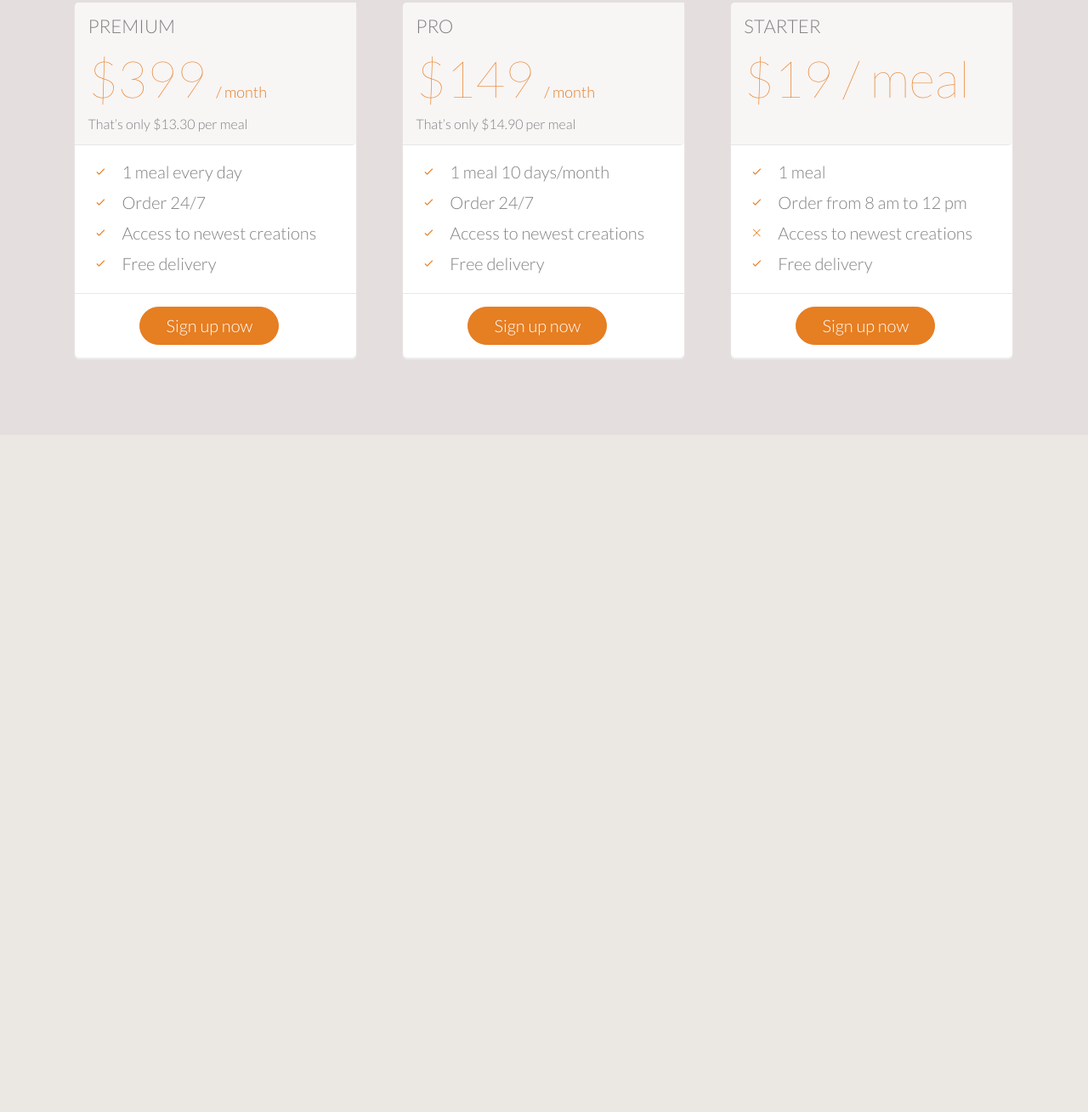
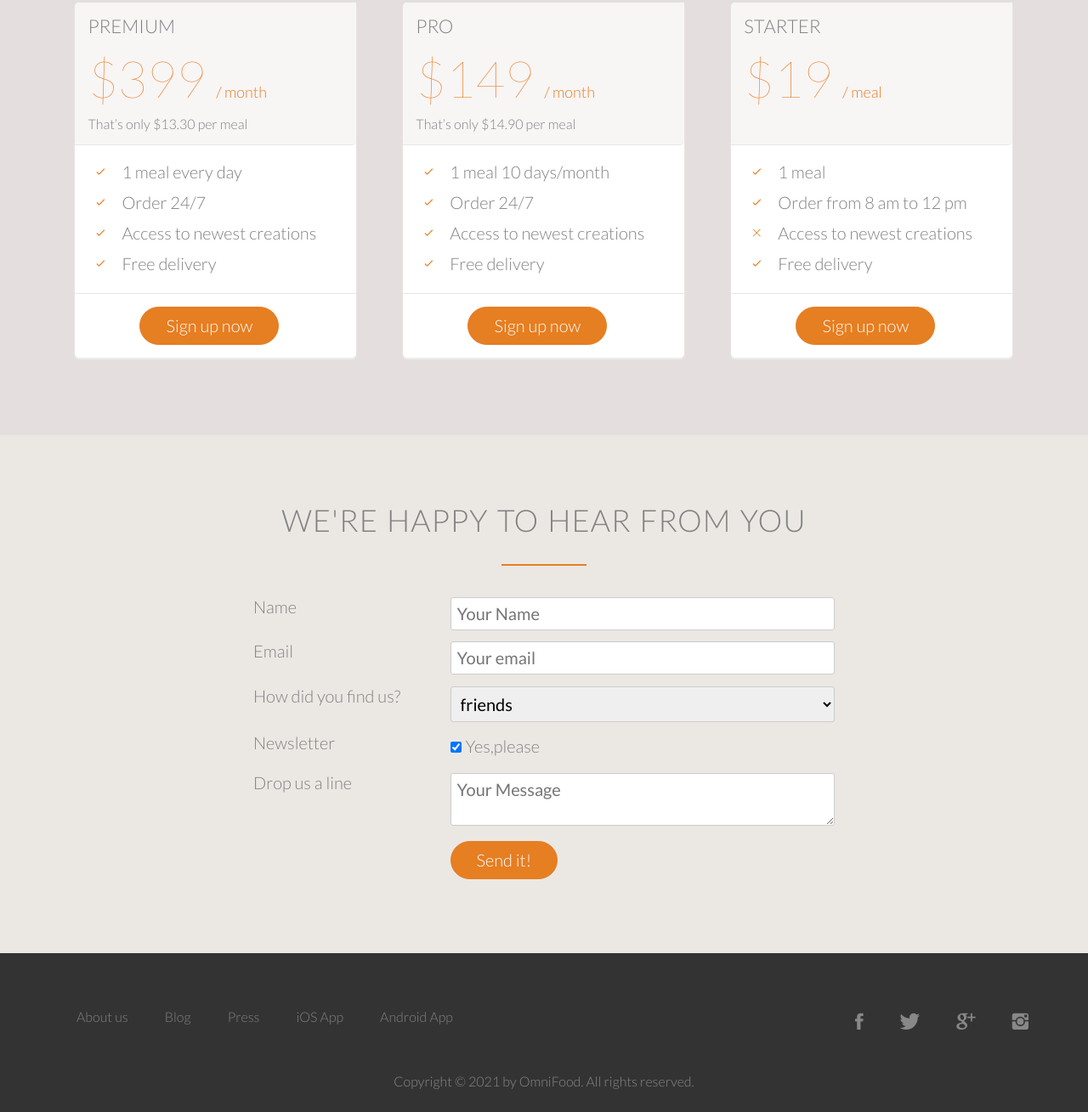
Before and after one commit to Raghavmittal648/omni-food, a plain HTML site: page index.html in a window 1280 px wide. Shown: the part 4124-5433 px from the top of the page at 85% size. Before the commit the page ends 4636 px from the top, so only its background shows below. Drawn offline with Linux system fonts and the light colour scheme; files whose address does not match are found by name.

Commit message:
add form & footer

```diff
--- a/Resources/CSS/style.css
+++ b/Resources/CSS/style.css
@@ -159,7 +159,8 @@ a:active{
                             /* BUTTONS  */
 /* ------------------------------------------------------------------------- */
 .btn:link,
-.btn:visited {
+.btn:visited,
+input[type=submit] {
     display: inline-block;
     padding: 10px 30px;
     font-weight: 300;
@@ -169,7 +170,8 @@ a:active{
 }
 
 .btn-full:link,
-.btn-full:visited {
+.btn-full:visited,
+input[type=submit]{
     background-color: #e67e22;
     color: white;
     border: 1px solid #e67e22;
@@ -183,12 +185,15 @@ a:active{
 }
 
 .btn:hover,
-.btn:active{
+.btn:active,
+input[type=submit]:hover,
+input[type=submit]:active{
     background-color: #cf6d17;
 }
 
 .btn-full:hover,
-.btn-full:active {
+.btn-full:active,
+input[type=submit]{
     border: 1px solid #e67e22;
 }
 
@@ -478,3 +483,127 @@ cite img{
 .plan-box ul li{
     padding: 5px 0;
 }
+
+
+/* ------------------------------------------------------------------------- */
+                               /* FORM  */
+/* ------------------------------------------------------------------------- */
+
+.contect-form{
+    width: 60%;
+    margin: 0 auto;
+}
+
+input[type=text],
+input[type=email],
+select,
+textarea{
+    width: 100%;
+    padding: 7px;
+    border-radius: 3px;
+    border: 1px solid #ccc;
+}
+
+input[type=checkbox] {
+    margin: 10px 5px 10px 0;
+
+}
+
+*:focus {outline: none;}
+
+
+
+/* ------------------------------------------------------------------------- */
+                               /* FOOTER */
+/* ------------------------------------------------------------------------- */
+
+footer {
+    background-color: #333;
+    padding: 35px;
+    font-size: 80%;
+}
+
+.footer-nav{
+    list-style: none;
+    float: left;
+}
+
+.social-links{
+    list-style: none;
+    float: right;
+}
+
+.footer-nav li,
+.social-links li {
+    display: inline-block;
+    margin: 20px;
+}
+
+.footer-nav li:last-child,
+.social-links li:last-child{
+    margin-right: 0;
+}
+
+
+.footer-nav li:link,
+.footer-nav li:visited{
+    text-decoration: none;
+    border: 0;
+    color: #888;
+    transition: color 0.2s;
+}
+
+.ion-social-facebook:link,
+.ion-social-facebook:visited,
+.ion-social-twitter:link,
+.ion-social-twitter:visited,
+.ion-social-googleplus:link,
+.ion-social-googleplus:visited,
+.ion-social-instagram:link,
+.ion-social-instagram:visited{
+    text-decoration: none;
+    border: 0;
+    color: #888;
+    transition: color 0.2s;
+    font-size: 160%;
+}
+
+.footer-nav li:hover,
+.footer-nav li:active{
+    color: #ddd;
+}
+
+
+.ion-social-facebook,
+.ion-social-twitter,
+.ion-social-googleplus,
+.ion-social-instagram{
+    transition: color 0.2s;
+
+}
+
+.ion-social-facebook:hover,
+.ion-social-facebook:active{
+    color: #3b5998;
+}
+
+.ion-social-twitter:hover,
+.ion-social-twitter:active{
+    color: #00aced;
+}
+
+.ion-social-googleplus:hover,
+.ion-social-googleplus:active{
+    color: #dd4b39;
+}
+
+.ion-social-instagram:hover,
+.ion-social-instagram:active{
+    color: #517fa4;
+}
+
+footer p {
+    color: #888;
+    text-align: center;
+    margin-top: 15px;
+}
--- a/index.html
+++ b/index.html
@@ -161,7 +161,6 @@
                     <a href="#">@omnifood_lx</a>
                 </div>
             </div>
-            <div class="row">
             <div class="col span-1-of-4 box">
                 <img src="/Resources/CSS/img/san-francisco.jpg" alt="San Francisco">
                 <h3>San Francisco</h3>
@@ -178,7 +177,6 @@
                     <a href="#">@omnifood_sf</a>
                 </div>
             </div>
-                <div class="row">
             <div class="col span-1-of-4 box">
                 <img src="/Resources/CSS/img/berlin.jpg" alt="Berlin">
                 <h3>Berlin</h3>
@@ -195,7 +193,6 @@
                     <a href="#">@omnifood_berlin</a>
                 </div>
             </div>
-                    <div class="row">
             <div class="col span-1-of-4 box">
                 <img src="/Resources/CSS/img/london.jpg" alt="London">
                 <h3>London</h3>
@@ -291,7 +288,7 @@
                 <div class="plan-box">
                     <div>
                         <h3>Starter</h3>
-                        <p class="plan-price">$19 <sp>/ meal</span></p>
+                        <p class="plan-price">$19 <span>/ meal</span></p>
                         <p class="plan-price-meal">&nbsp;</p>
                     </div>
                     <div>
@@ -308,8 +305,94 @@
                 </div>
             </div>
         </div>
+    </section>
+    <section class="section-form">
+        <div class="row">
+            <h2>We're happy to hear from you</h2>
+        </div>
+        <div class="row">
+            <form method="POST" action="#" class="contect-form">
+                <div class="row">
+                    <div class="col span-1-of-3">
+                        <label for="name">Name</label>
+                    </div>
+                    <div class="col span span-2-of-3">
+                        <input type="text" name="name" id="name" placeholder="Your Name" required>
+                    </div>
+                </div>
+                <div class="row">
+                    <div class="col span-1-of-3">
+                        <label for="email">Email</label>
+                    </div>
+                    <div class="col span span-2-of-3">
+                        <input type="email" name="email" id="email" placeholder="Your email" required>
+                    </div>
+                </div>
+                <div class="row">
+                    <div class="col span-1-of-3">
+                        <label for="find-us">How did you find us?</label>
+                    </div>
+                    <div class="col span span-2-of-3">
+                        <select name="find-us" id="find-us">
+                            <option value="Friends" selected>friends</option>
+                            <option value="search">Search Engine</option>
+                            <option value="ad">Advertisement</option>
+                            <option value="other">other</option>
+                        </select>
+                    </div>
+                </div>
+                <div class="row">
+                    <div class="col span-1-of-3">
+                        <label for="news">Newsletter</label>
+                    </div>
+                    <div class="col span span-2-of-3">
+                        <input type="checkbox" name="news" id="news" checked>Yes,please
+                    </div>
+                </div>
+                <div class="row">
+                    <div class="col span-1-of-3">
+                        <label>Drop us a line</label>
+                    </div>
+                    <div class="col span span-2-of-3">
+                        <textarea name="message" placeholder="Your Message"></textarea>
+                    </div>
+                </div>
+                <div class="row">
+                    <div class="col span-1-of-3">
+                        <label>&nbsp;</label>
+                    </div>
+                    <div class="col span span-2-of-3">
+                        <input type="submit" value="Send it!">
+                    </div>
+                </div>
+            </form>
+        </div>
+    </section>
 
-    </section>
+    <footer>
+        <div class="row">
+            <div class="col span-1-of-2">
+                <ul class="footer-nav">
+                    <li><a href="#"></a>About us</li>
+                    <li><a href="#"></a>Blog</li>
+                    <li><a href="#"></a>Press</li>
+                    <li><a href="#"></a>iOS App</li>
+                    <li><a href="#"></a>Android App</li>
+                </ul>
+            </div>
+            <div class="col span-1-of-2">
+                <ul class="social-links">
+                    <li><a href="#" class="ion-social-facebook"></a></li>
+                    <li><a href="#" class="ion-social-twitter"></a></li>
+                    <li><a href="#" class="ion-social-googleplus"></a></li>
+                    <li><a href="#" class="ion-social-instagram"></a></li>
+                </ul>
+            </div>
+        </div>
+        <div class="row">
+            <p>Copyright &copy; 2021 by OmniFood. All rights reserved.</p>
+        </div>
+    </footer>
 </body>
 
 </html>
```
Lines whose indentation alone changed are shown as unchanged.
